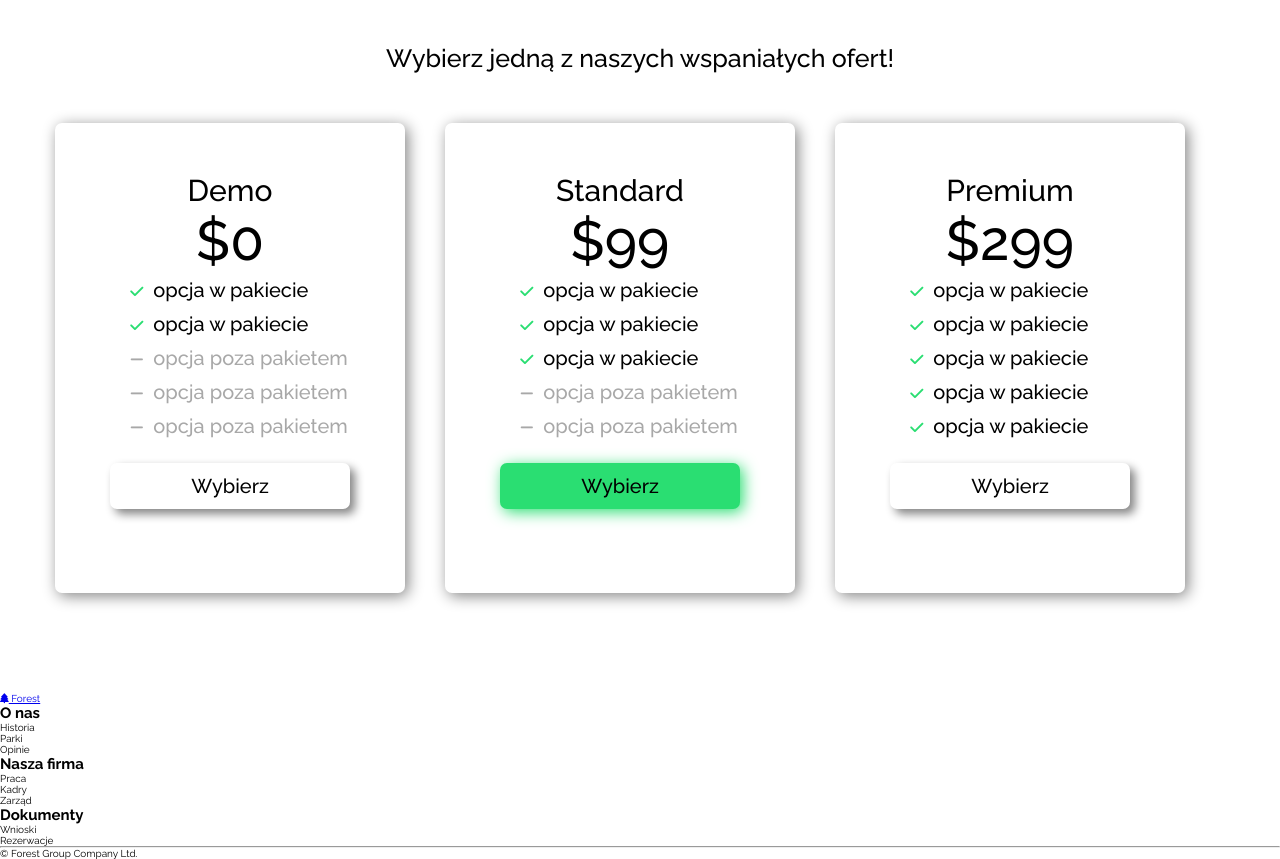
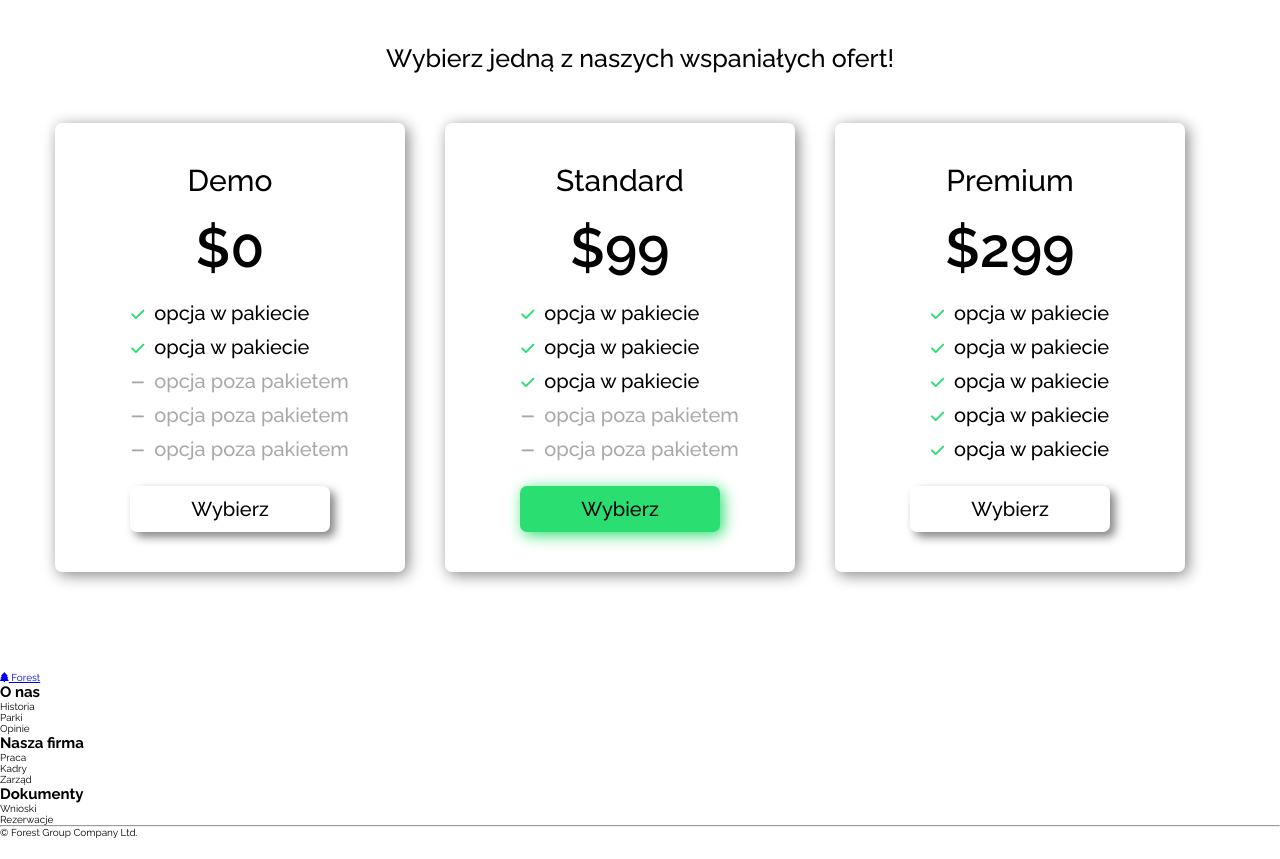
Before and after one commit to Niziol/ForestSite, a website: page index.html in a window 1280 px wide. Shown: the part 1787-2646 px from the top of the page. After the commit the page ends 2625 px from the top, so only its background shows below. Drawn offline with nearby package versions, Linux system fonts and the light colour scheme; files that its build step writes are made by us from their sources; files whose address does not match are found by name.

Commit message:
offerts little style fixes

```diff
--- a/index.html
+++ b/index.html
@@ -84,8 +84,8 @@
                         pakietem</p>
                     <p class="offers__box-option offers__box-option--minus"><i class="fa-solid fa-minus"></i>opcja poza
                         pakietem</p>
-                    <button class="btn offers__box-btn">Wybierz</button>
                 </div>
+                <button class="btn offers__box-btn">Wybierz</button>
             </div>
             <div class="offers__box">
                 <h3 class="offers__box-title">Standard</h3>
@@ -101,8 +101,8 @@
                         pakietem</p>
                     <p class="offers__box-option offers__box-option--minus"><i class="fa-solid fa-minus"></i>opcja poza
                         pakietem</p>
-                    <button class="btn offers__box-btn offers__box-btn--second">Wybierz</button>
                 </div>
+                <button class="btn offers__box-btn offers__box-btn--second">Wybierz</button>
             </div>
             <div class="offers__box">
                 <h3 class="offers__box-title">Premium</h3>
@@ -118,8 +118,8 @@
                         pakiecie</p>
                     <p class="offers__box-option offers__box-option--plus"><i class="fa-solid fa-check"></i>opcja w
                         pakiecie</p>
-                    <button class="btn offers__box-btn">Wybierz</button>
                 </div>
+                <button class="btn offers__box-btn">Wybierz</button>
             </div>
         </div>
     </div>
--- a/src/sass/_offers.scss
+++ b/src/sass/_offers.scss
@@ -14,17 +14,17 @@
 		flex-direction: column;
 		align-items: center;
 		margin-bottom: 40px;
-		padding: 3em;
-		height: 380px;
-		width: 100%;
+		padding: 3em 4em;
+        width: 100%;
+        max-width: 350px;
 		box-shadow: 3px 3px 15px color.$grey;
 		border-radius: 7px;
 
 		&-title {
-            font-weight: 500;
+			font-weight: 500;
 			font-size: 2.5rem;
 		}
-hig
+
 		&-price-tag {
 			padding: 0.3em 0;
 			font-size: 4rem;
@@ -33,7 +33,7 @@ hig
 
 		&-option {
 			font-size: 1.6rem;
-			padding: 5px 0;
+			padding: 5px;
 
 			i {
 				font-size: 1.5rem;
@@ -80,8 +80,7 @@ hig
 @media (min-width: 414px) {
 	.offers {
 		&__box {
-			height: 470px;
-			padding: 5em;
+			padding: 4em;
 
 			&-title {
 				font-size: 3rem;
@@ -97,8 +96,6 @@ hig
 			}
 
 			&-btn {
-				margin-top: 20px;
-				padding: 0.5em 4em;
 				font-size: 2rem;
 			}
 		}
@@ -109,20 +106,11 @@ hig
 	.offers {
 		&__body {
 			flex-direction: row;
-            flex-wrap: wrap;
+			flex-wrap: wrap;
 		}
 
 		&__box {
-            margin-right: 4em;
-			width: 320px;
+			margin-right: 4em;
 		}
 	}
 }
-
-@media (min-width: 992px) {
-	.offers {
-		&__box {
-			width: 350px;
-		}
-	}
-}
```
Also changed, not shown: 1 other file.
